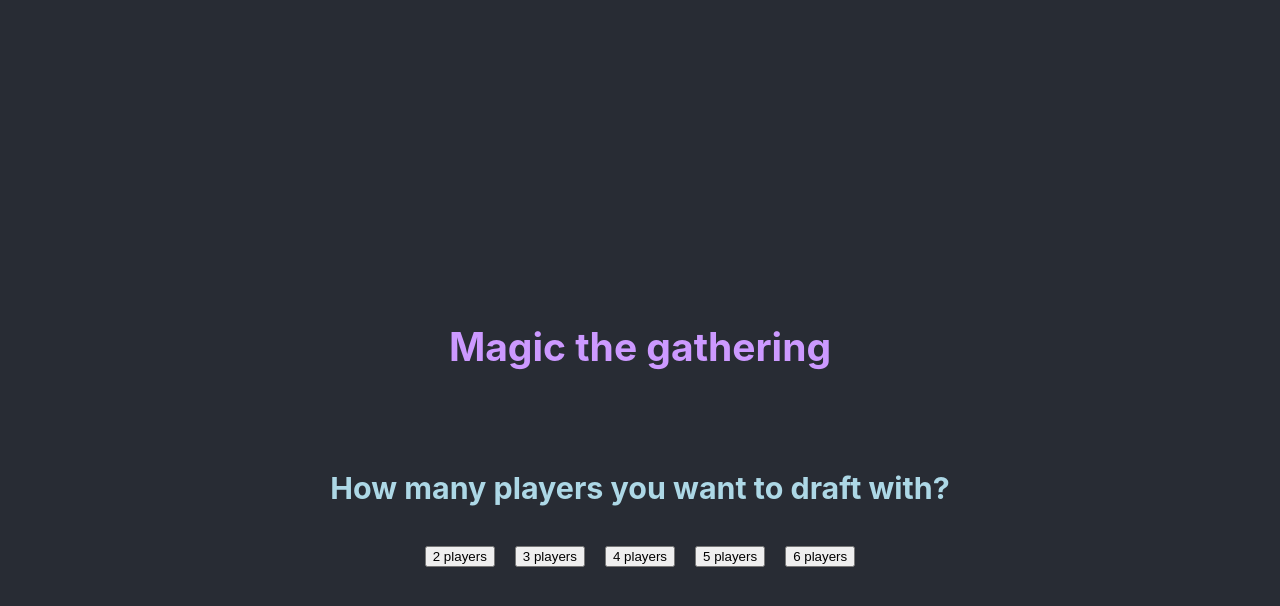
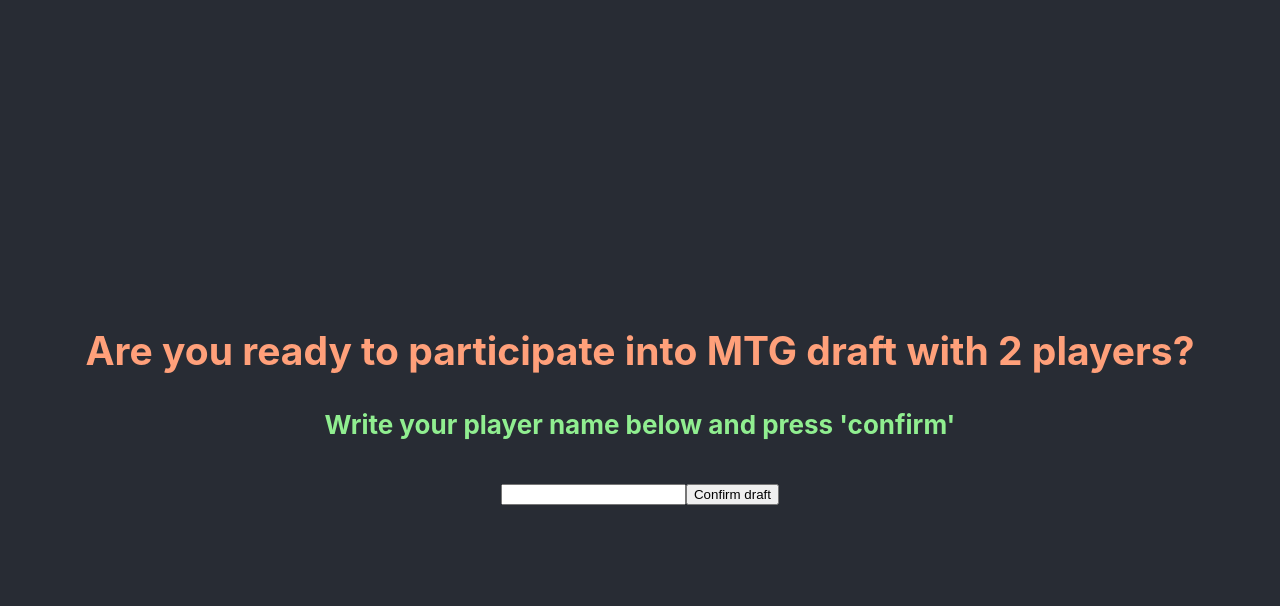
Before and after one commit to ivmiettinen/mtg-draft, a React (Create React App) app in the folder front/: page / in a window 1280 px wide. Both pictures are taken after a click on the button "2 players". Shown: the top 606 px of the page. Built offline with nearby package versions, Linux system fonts and the light colour scheme; no server answers.

Commit message:
working on player confirm feature

```diff
--- a/front/src/App.css
+++ b/front/src/App.css
@@ -43,8 +43,20 @@
 }
 
 
-.topicToSetPlayers {
+.PlayersCards-SetPlayers {
   margin: 100px;
   font-weight: bold;
   color: #CC99FF
 }
+
+.PlayersCards-PlayersAmount{
+color: lightblue
+}
+
+.WaitingForGame-participate{
+  color: lightsalmon
+}
+
+.WaitingForGame-playerName{
+  color: lightgreen
+}
--- a/front/src/components/FileGatheringBox.js
+++ b/front/src/components/FileGatheringBox.js
@@ -1,11 +1,13 @@
-import React, { useState, useEffect } from "react";
-import PlayerCards from "./PlayerCards";
-import cardServiceClient from "./services/cardServiceClient";
+import React, { useState, useEffect } from 'react';
+import PlayerCards from './PlayerCards';
+import cardServiceClient from './services/cardServiceClient';
+import WaitingForGame from './WaitingForGame';
 
 export const FileGatheringBox = () => {
-  const [playerAmount, setPlayerAmount] = useState("");
-  const [notes, setNotes] = useState([]);
+  const [playerAmount, setPlayerAmount] = useState('');
   const [numberToServer, setnumberToServer] = useState([]);
+  const [showPlayerPage, setshowPlayerPage] = useState(false);
+  const [newPlayer, addNewPlayer] = useState([])
 
   // useEffect(() => {
   //     cardServiceClient.create().then(response => {
@@ -14,9 +16,14 @@
   // }, [])
 
   const handleNumberChange = (e) => {
-    console.log("number clicked:", e.target.value);
+    // console.log('number clicked:', e.target.value);
     setPlayerAmount(e.target.value);
   };
+
+  const handlePlayerNameChange = (e) => {
+   console.log('value:', e.target.value)
+   addNewPlayer(e.target.value)
+  }
 
   const handlePlayerAmount = (e) => {
     e.preventDefault();
@@ -25,13 +32,43 @@
       content: Number(playerAmount),
     };
 
-    console.log("personObject", playerAmount);
+    console.log('personObject', playerAmount);
 
     cardServiceClient.create(playerObject).catch((error) => {
-      console.log("There was on error on posting:", error);
+      console.log('There was on error on posting:', error);
     });
+
+    setshowPlayerPage(!false)
   };
 
+
+  const handleGameParticipation = (e) => {
+
+
+
+    e.preventDefault();
+
+    // console.log('handleGameParticipation', e)
+
+
+
+    const confirmObject = {
+      content: newPlayer,
+      id: 1
+    }
+
+    cardServiceClient.create(confirmObject).catch((error) => {
+      console.log('there was an error confirming your participation', error)
+    })
+
+    addNewPlayer('')
+
+  }
+
+
+  console.log('showPlayerPage', showPlayerPage);
+
+  if (showPlayerPage === false) {
     return (
       <div>
         <PlayerCards
@@ -40,6 +77,15 @@
         />
       </div>
     );
+  } else if (showPlayerPage === true) {
+    return (
+      <div>
+        <WaitingForGame gameParticipation={handleGameParticipation} playerAmount={playerAmount} newPlayer={newPlayer} handlePlayerNameChange={handlePlayerNameChange}/>
+      </div>
+    );
+  } else {
+    return <div>Something went wrong</div>;
+  }
 };
 
 export default FileGatheringBox;
--- a/front/src/components/PlayerCards.js
+++ b/front/src/components/PlayerCards.js
@@ -5,9 +5,9 @@
 export const PlayerCards = ({ handleClick, handleNumberChange }) => {
   return (
     <div>
-      <h2 className="topicToSetPlayers">Magic the gathering</h2>
+      <h2 className='PlayersCards-SetPlayers'>Magic the gathering</h2>
       <div>
-        <h3 style={{ color: "lightblue" }}>
+        <h3 className='PlayersCards-PlayersAmount' >
           How many players you want to draft with?
         </h3>
         <form onSubmit={handleClick}>
--- /dev/null
+++ b/front/src/components/WaitingForGame.js
@@ -0,0 +1,15 @@
+import React from 'react';
+
+export const WaitingForGame = ({gameParticipation, handlePlayerNameChange, playerAmount, newPlayer}) => {
+
+    console.log('props', gameParticipation)
+
+  return <div>
+       <h2 className='WaitingForGame-participate'>Are you ready to participate into {} MTG draft with {playerAmount} players?</h2>
+      <form onSubmit={gameParticipation}>
+      <h4 className='WaitingForGame-playerName'>Write your player name below and press 'confirm'</h4>
+      <input maxLength="25"  value={newPlayer} onChange={handlePlayerNameChange}></input>
+      <button>Confirm draft</button></form></div>;
+};
+
+export default WaitingForGame;
```
Lines whose indentation alone changed are shown as unchanged.
